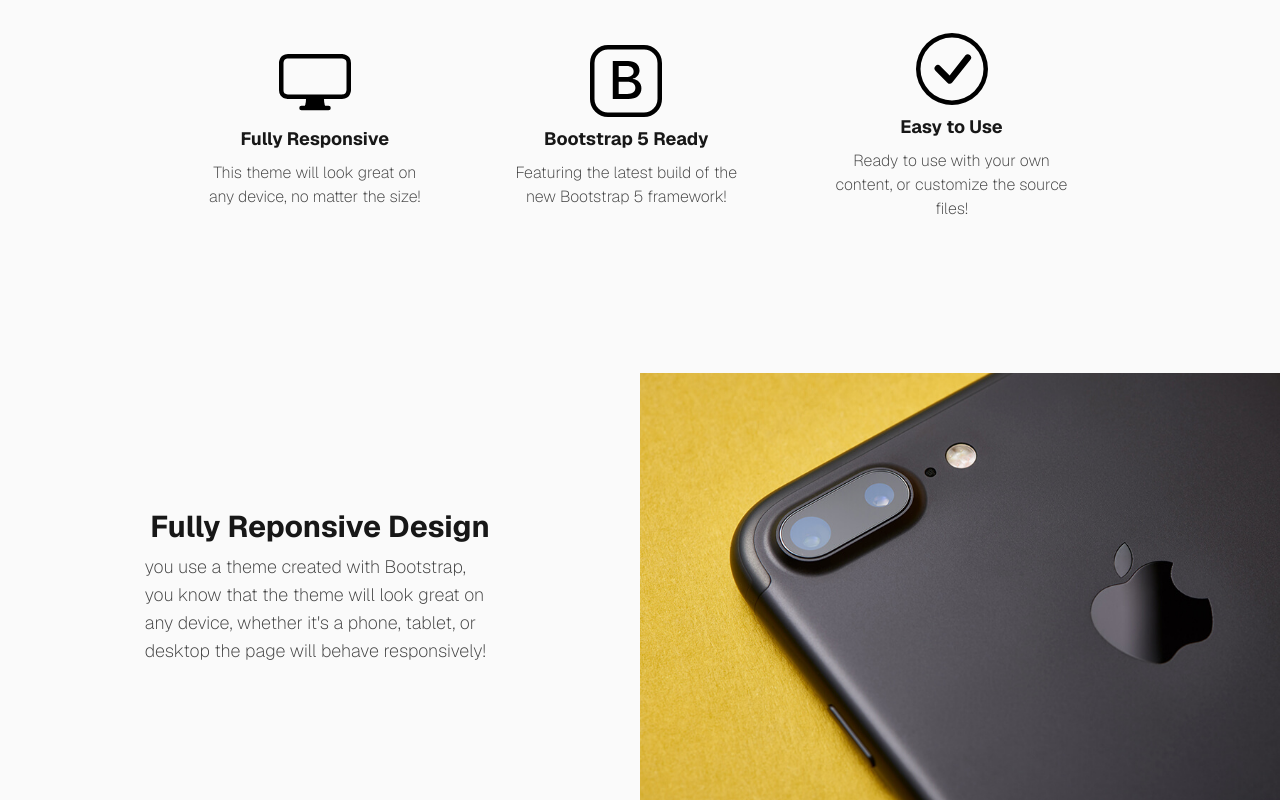
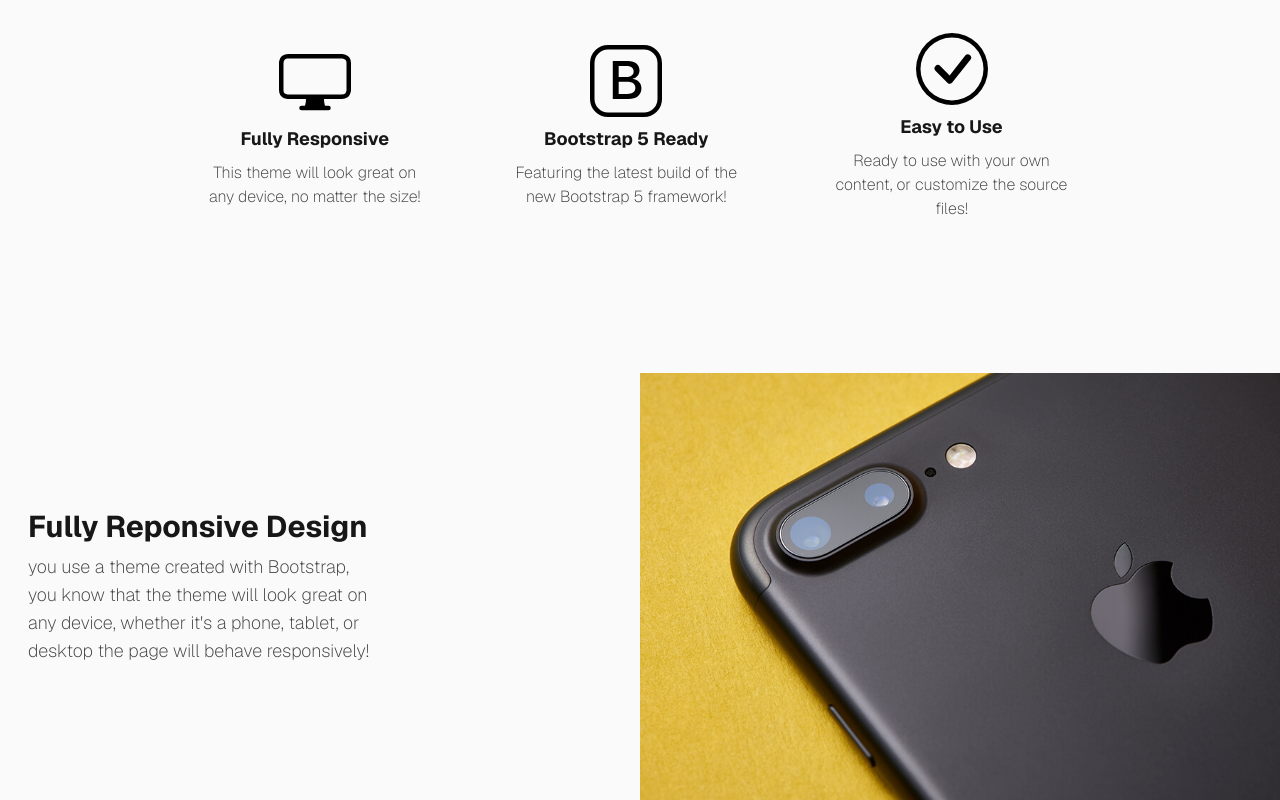
Before and after one commit to Jas-creator-31/bootstrap-studio-landing-page, a Next.js app: page / in a window 1280 px wide. Shown: the part 659-1459 px from the top of the page. Built offline with nearby package versions, Linux system fonts and the light colour scheme.

Commit message:
refactor

```diff
--- a/src/app/components/MainSection.tsx
+++ b/src/app/components/MainSection.tsx
@@ -25,9 +25,18 @@ export default function MainSection({image, heading, paragraph, rowReverse}: Mai
 
         />
       </div>
-      <div className='flex flex-col justify-center items-center gap-2 w-full lg:w-1/2 p-7'>
-        <h1 className='text-2xl lg:text-3xl font-bold'>{heading}</h1>
-        <p className="lg:w-3/5 lg:text-lg font-extralight text-neutral-700">{paragraph}</p>
+      <div className={cn(
+        'w-full lg:w-1/2',
+        'flex flex-col justify-center items-start gap-2',
+        'p-7',
+      )}>
+        <h1 className={cn(
+          'text-2xl lg:text-3xl font-bold',
+        )}>{heading}</h1>
+        <p className={cn(
+          'lg:w-3/5',
+          'lg:text-lg font-extralight text-neutral-700',
+        )}>{paragraph}</p>
       </div>
     </section>
   )
```
